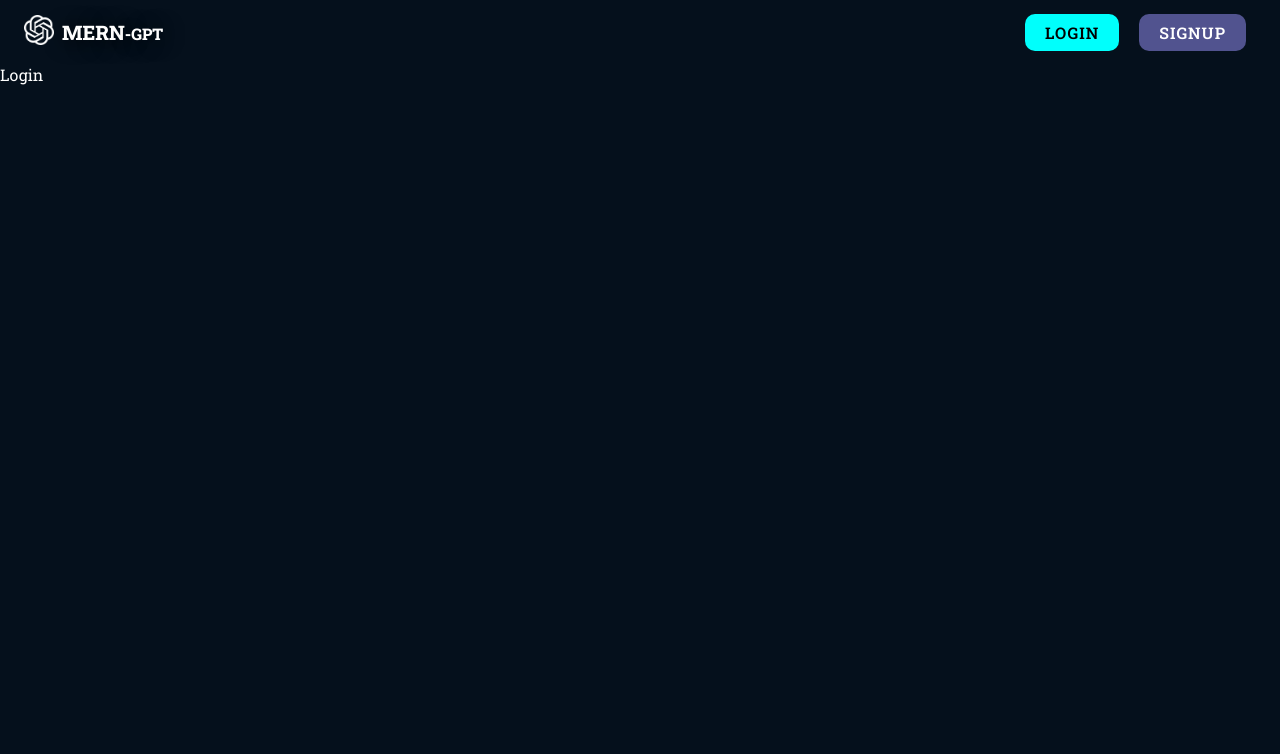
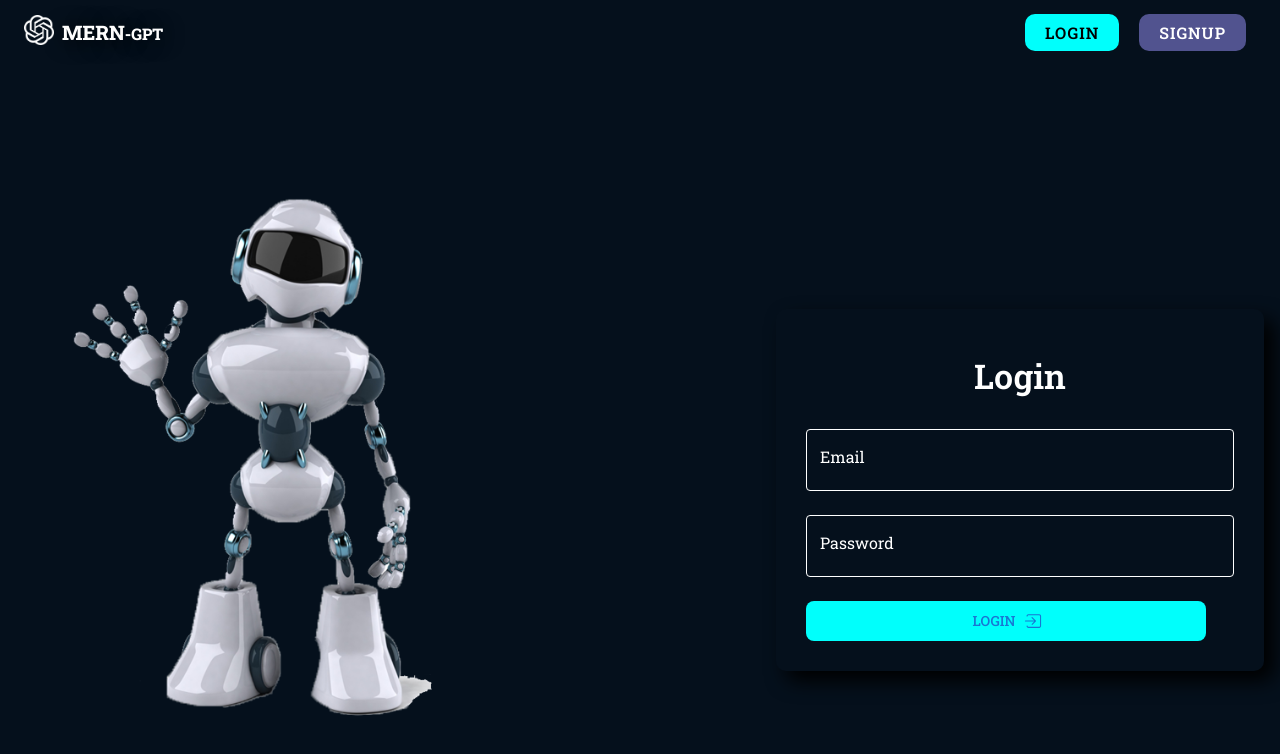
Before and after one commit to babaquero07/AI-ChatBot-MERN, a React (Vite) app in the folder frontend/: page /login in a window 1280 px wide. Shown: the top 754 px of the page. Built offline with nearby package versions, Linux system fonts and the light colour scheme.

Commit message:
feat(login): login page with form

```diff
--- /dev/null
+++ b/frontend/src/components/shared/CustomizedInput.tsx
@@ -0,0 +1,29 @@
+import TextField from "@mui/material/TextField";
+
+type Props = {
+  name: string;
+  type: string;
+  label: string;
+};
+
+const CustomizedInput = (props: Props) => {
+  return (
+    <TextField
+      margin="normal"
+      name={props.name}
+      label={props.label}
+      InputLabelProps={{ style: { color: "white" } }}
+      type={props.type}
+      inputProps={{
+        style: {
+          width: "400px",
+          borderRadius: 10,
+          fontSize: 20,
+          color: "white",
+        },
+      }}
+    />
+  );
+};
+
+export default CustomizedInput;
--- a/frontend/src/index.css
+++ b/frontend/src/index.css
@@ -23,3 +23,8 @@
   text-decoration: none;
   letter-spacing: 1px;
 }
+
+.MuiOutlinedInput-input-root.Mui-focused,
+.MuiOutlinedInput-notchedOutline {
+  border-color: white !important;
+}
--- a/frontend/src/pages/Login.tsx
+++ b/frontend/src/pages/Login.tsx
@@ -1,7 +1,84 @@
+import { Box, Typography, Button } from "@mui/material";
+import { IoIosLogIn } from "react-icons/io";
+
+import CustomizedInput from "../components/shared/CustomizedInput";
+
 const Login = () => {
+  const handleSubmit = (e: React.FormEvent<HTMLFormElement>) => {
+    e.preventDefault();
+
+    const formData = new FormData(e.currentTarget);
+    const email = formData.get("email");
+    const password = formData.get("password");
+  };
+
   return (
-    <div>Login</div>
-  )
-}
+    <Box width={"100%"} height={"100%"} display="flex" flex={1}>
+      <Box padding={8} mt={8} display={{ md: "flex", sm: "none", xs: "none" }}>
+        <img src="airobot.png" alt="Robot" style={{ width: "400px" }} />
+      </Box>
 
-export default Login
+      <Box
+        display={"flex"}
+        flex={{ xs: 1, md: 0.5 }}
+        justifyContent={"center"}
+        alignItems={"center"}
+        padding={2}
+        ml={"auto"}
+        mt={16}
+      >
+        <form
+          onSubmit={handleSubmit}
+          style={{
+            margin: "auto",
+            padding: "30px",
+            boxShadow: "10px 10px 20px #000",
+            borderRadius: "10px",
+            border: "none",
+          }}
+        >
+          <Box
+            sx={{
+              display: "flex",
+              flexDirection: "column",
+              justifyContent: "center",
+            }}
+          >
+            <Typography
+              variant="h4"
+              textAlign="center"
+              padding={2}
+              fontWeight={600}
+            >
+              Login
+            </Typography>
+
+            <CustomizedInput type="email" name="email" label="Email" />
+            <CustomizedInput type="password" name="password" label="Password" />
+
+            <Button
+              type="submit"
+              sx={{
+                px: 2,
+                py: 1,
+                mt: 2,
+                width: "400px",
+                borderRadius: 2,
+                bgcolor: "#00fffc",
+                ":hover": {
+                  bgcolor: "white",
+                  color: "black",
+                },
+              }}
+              endIcon={<IoIosLogIn />}
+            >
+              Login
+            </Button>
+          </Box>
+        </form>
+      </Box>
+    </Box>
+  );
+};
+
+export default Login;
```
